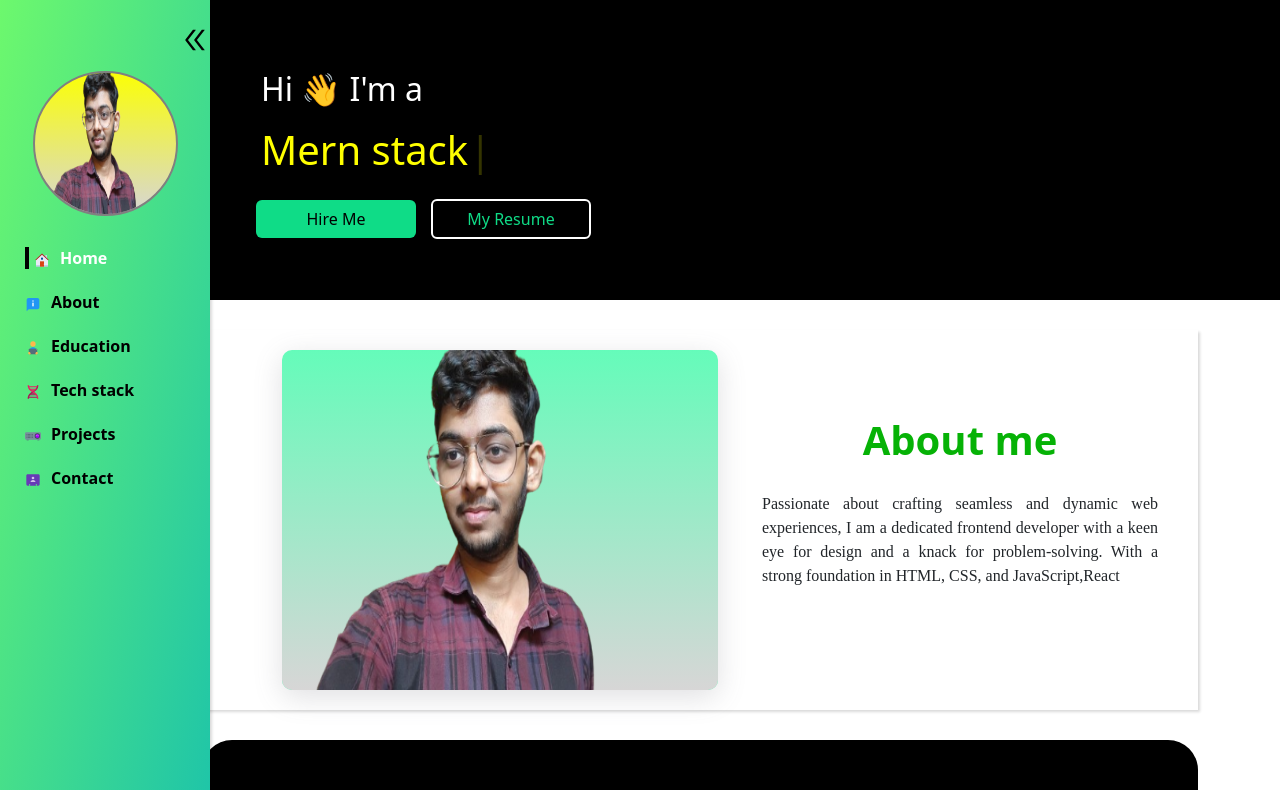
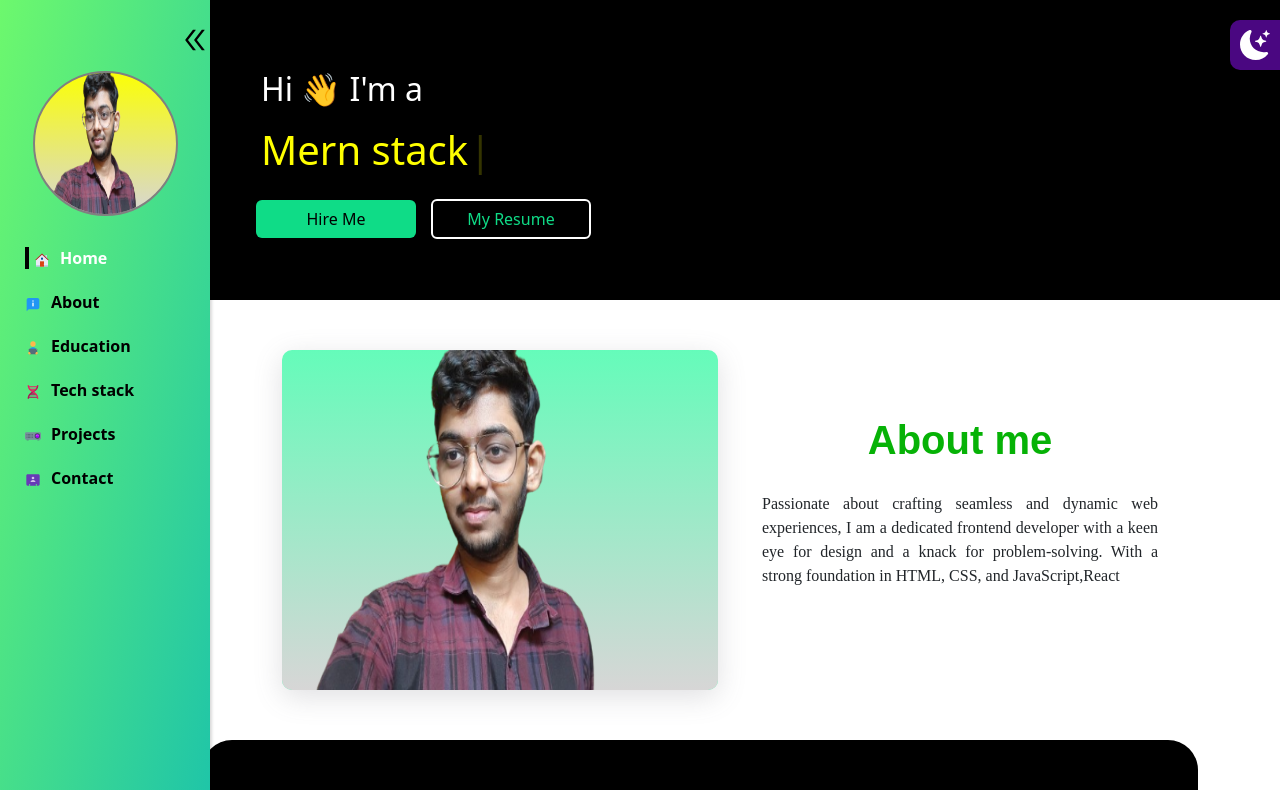
Before and after one commit to amitvarma52/portfolio, a React (Create React App) app: page / in a window 1280 px wide. Shown: the top 790 px of the page. Built offline with nearby package versions, Linux system fonts and the light colour scheme.

Commit message:
dark mode added

```diff
--- a/src/App.js
+++ b/src/App.js
@@ -1,3 +1,4 @@
+import { useTheme } from "./context/ThemeContext";
 import ScrollToTop from "react-scroll-to-top";
 import './App.css';
 import "bootstrap/dist/css/bootstrap.min.css"
@@ -8,8 +9,10 @@ import Projects from './Pages/Projects/Projects';
 import Education from './Pages/Education/Education';
 import Contact from './Pages/Contact/Contact';
 function App() {
+const [theme]=useTheme()
   return (
     <>
+    <div id={theme} >
     <Layout></Layout>
     <div className='container'>
     <About></About>
@@ -18,9 +21,10 @@ function App() {
     <Projects></Projects>
     <Contact></Contact>
     </div>
-    <footer className='footer mb-3 ms-3'>
-      <h4 className='text-center'>Made with ❤ by - Amit varma</h4>
+    <footer className='footer pb-3 ms-3'>
+      <h4 className='text-center'>Made with ❤ by - &#169; Amit varma</h4>
     </footer>
+    </div>
     <ScrollToTop smooth />
     </>
   )
--- a/src/Components/Home/Home.css
+++ b/src/Components/Home/Home.css
@@ -32,3 +32,19 @@
   opacity:0.5;
   transition: 0.2s;
 }
+.theme-btn{
+  display: flex;
+  align-items: center;
+  justify-content: center;
+  height: 50px;
+  width: 50px;
+  background-color: rgb(74, 7, 129);
+  margin-top: 20px;
+  text-align: center;
+  position: fixed;
+  cursor: pointer;
+  z-index: 1;
+  right: 0;
+  border-top-left-radius: 10px;
+  border-bottom-left-radius: 10px;
+}
--- a/src/Components/Home/Home.js
+++ b/src/Components/Home/Home.js
@@ -3,10 +3,20 @@ import React from 'react'
 import "./Home.css"
 import Resume from '../../assets/doc/Resume.txt'
 import Typewriter from 'typewriter-effect';
+import { BsMoonStarsFill ,BsSunFill } from "react-icons/bs";
+import { useTheme } from '../../context/ThemeContext';
 const Home = () => {
+  const [theme,setTheme]=useTheme()
+  // handling theme
+  const handleTheme=()=>{
+    setTheme((prevState)=>(prevState==="light"?"dark":"light"))
+  }
   return (
     <>
       <div className='container-fluid home-container' id='home'>
+        <div className='theme-btn' onClick={handleTheme}>
+          {theme==="light"?(<BsMoonStarsFill color='white' size={30}/>):(<BsSunFill color='white' size={30}/>)}
+        </div>
         <div className='container home-content'>
           <h2>Hi 👋 I'm a</h2>
           <h1>
--- a/src/Pages/About/About.css
+++ b/src/Pages/About/About.css
@@ -1,7 +1,6 @@
 .about{
   margin: 30px 0px;
   padding: 20px;
-  box-shadow: rgba(0, 0, 0, 0.15) 1.95px 1.95px 2.6px;
   padding-left: 200px;
 }
 .about-img img{
@@ -19,8 +18,8 @@
   align-items: center;
 }
 .about-content h1{
-  font-weight: 550;
-  /* font-family: sans-serif; */
+  font-weight: bold;
+  font-family: sans-serif;
   text-align: center;
   color: #06b206;
 }
--- a/src/Pages/Contact/Contact.css
+++ b/src/Pages/Contact/Contact.css
@@ -80,3 +80,11 @@ button:focus{
   box-shadow: none;
   outline-width: 0px;
 }
+/* dark */
+#dark .card0{
+  box-shadow: none;
+  border: white 1px solid;
+}
+#dark .con{
+  border-right: 1px solid black;
+}
--- /dev/null
+++ b/src/context/ThemeContext.js
@@ -0,0 +1,12 @@
+import { useState,useContext,createContext } from "react";
+const ThemeContext=createContext()
+const ThemeProvider=({children})=>{
+  const [theme,setTheme]=useState('light')
+  return (
+    <ThemeContext.Provider value={[theme,setTheme]}>
+      {children}
+    </ThemeContext.Provider>
+  )
+}
+const useTheme=()=>useContext(ThemeContext)
+export {useTheme,ThemeProvider}
--- /dev/null
+++ b/src/index.css
@@ -0,0 +1,5 @@
+/* dark */
+#dark{
+  background-color: rgb(85, 3, 85);
+  color: rgb(253, 193, 253);
+}
--- a/src/index.js
+++ b/src/index.js
@@ -1,12 +1,15 @@
 import React from 'react';
 import ReactDOM from 'react-dom/client';
-
+import { ThemeProvider } from './context/ThemeContext';
 import App from './App';
-
+import './Index.css'
 
 const root = ReactDOM.createRoot(document.getElementById('root'));
 root.render(
-  <React.StrictMode>
-    <App />
-  </React.StrictMode>
+  <ThemeProvider>
+    <React.StrictMode>
+      <App />
+    </React.StrictMode>
+  </ThemeProvider>
+
 );
```
